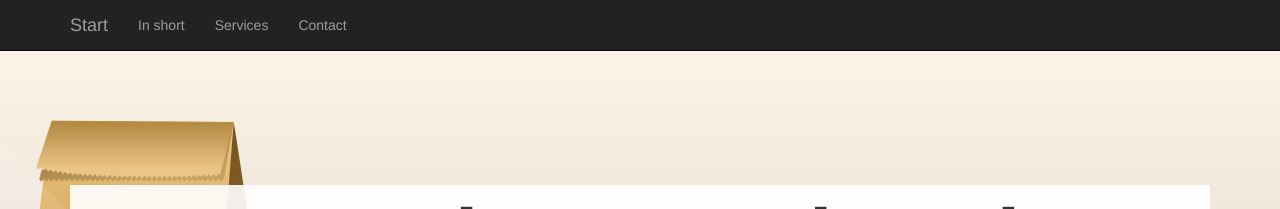
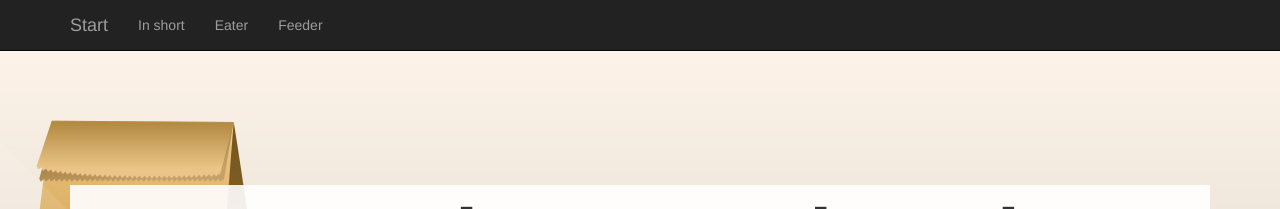
Before and after one commit to brown-bag/brown-bag.github.com, a Jekyll site: the page built from index.html, in a window 1280 px wide. Shown: the top 209 px of the page. Built offline with Jekyll 4.4.1, drawn with Linux system fonts in a browser that asks for light colours.

Commit message:
Navigation update

```diff
--- a/_includes/navigation.html
+++ b/_includes/navigation.html
@@ -13,13 +13,13 @@
     <div class="collapse navbar-collapse" id="bs-example-navbar-collapse-1">
         <ul class="nav navbar-nav">
             <li>
-                <a href="#about">In short</a>
+                <a href="#inshort">In short</a>
             </li>
             <li>
-                <a href="#services">Services</a>
+                <a href="#eater">Eater</a>
             </li>
             <li>
-                <a href="#contact">Contact</a>
+                <a href="#feeder">Feeder</a>
             </li>
         </ul>
     </div>
```
